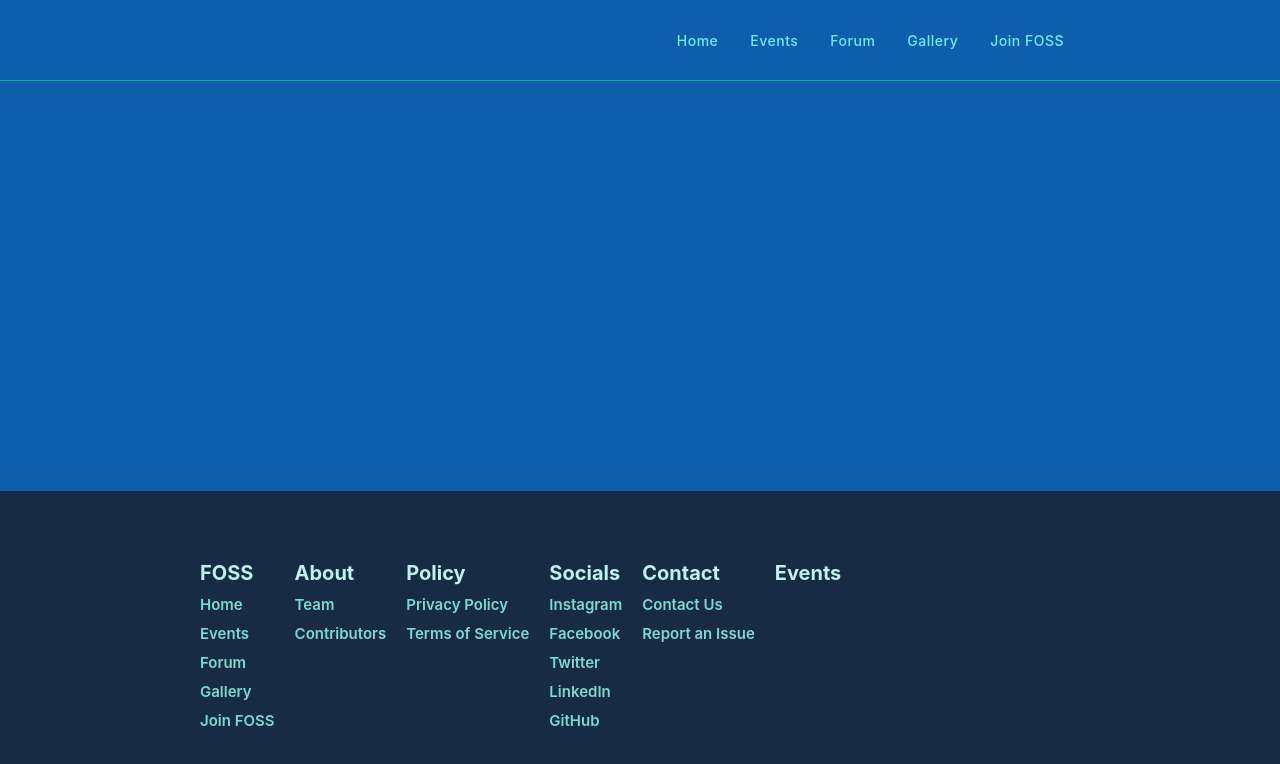
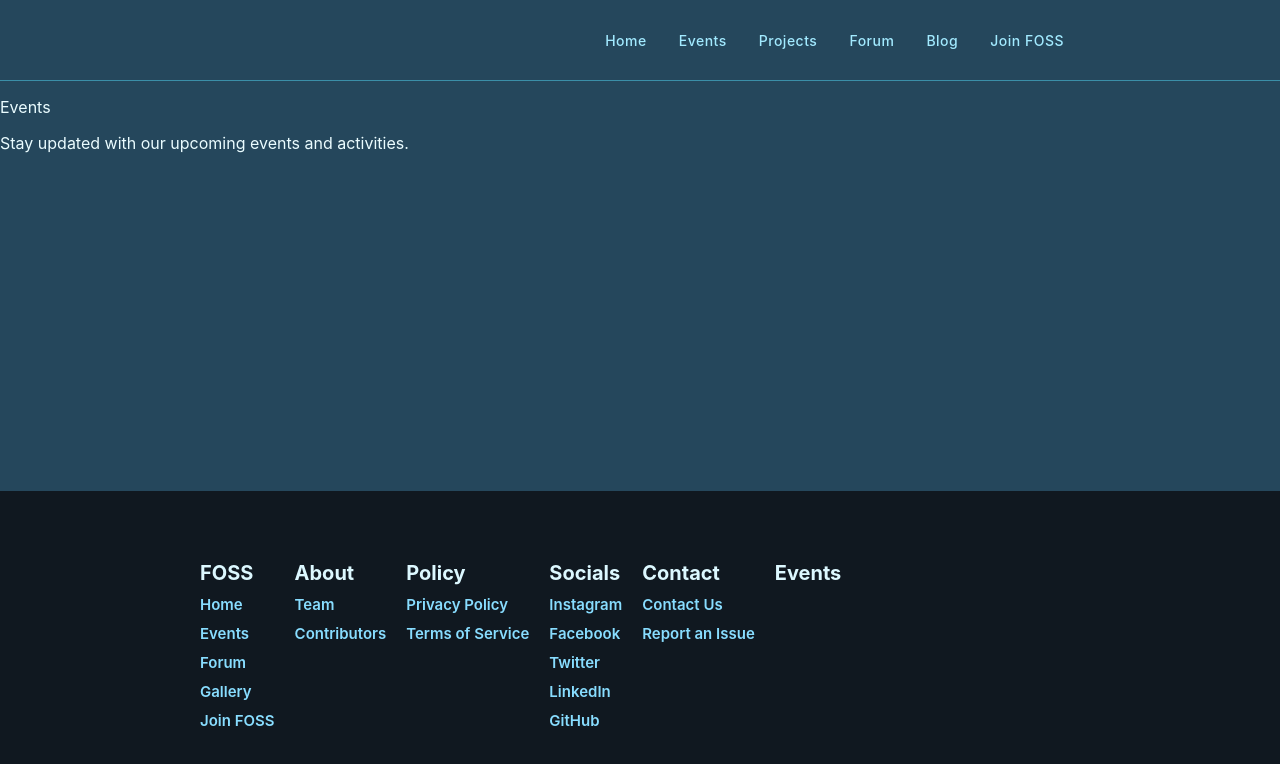
Before and after one commit to IceBear-32/FossWeb, a Nuxt app: page /events in a window 1280 px wide. Shown: the top 764 px of the page. Built offline with nearby package versions, Linux system fonts and the light colour scheme.

Commit message:
color palette

```diff
--- a/assets/css/color_defs.css
+++ b/assets/css/color_defs.css
@@ -1,19 +1,19 @@
 :root {
-  --color-primary: #2F78BF;
-  --color-counter-primary: #0e5eae;
-  --color-counter-secondary: #1962ac;
+  --color-primary: #1a2c38;               /* Dark blue-gray (base tone) */
+  --color-counter-primary: #25475c;       /* Slate blue for hover/alt */
+  --color-counter-secondary: #2e5f77;     /* Mid slate blue (contrast alt) */
 
-  --color-highlight: #95fff1;
-  --color-button-primary: #47cbff;
+  --color-highlight: #69C3FF;             /* Icy blue for highlights */
+  --color-button-primary: #44baff;        /* Crisp, professional blue */
 
-  --color-text-primary: #e8fffd;
-  --color-text-secondary-dark: #71edfd;
-  --color-text-secondary: #86f7ff;
+  --color-text-primary: #eafcff;          /* Very light cyan-white */
+  --color-text-secondary-dark: #a2eaff;   /* Light cyan for accents on dark bg */
+  --color-text-secondary: #bdf2ff;        /* Brighter cyan for accent text */
 
-  --color-divider: #03af9b;
-  --color-border-primary: #80c1e3;
+  --color-divider: #3b8fa8;               /* Cool cyan-blue divider */
+  --color-border-primary: #5aaecd;        /* Gentle blue border */
 
-  --color-primary-footer: #172b45;
-  --color-text-primary-footer: #c0f1ed;
-  --color-text-secondary-footer: #7cdacf;
+  --color-primary-footer: #101820;        /* Deep navy-black for footer */
+  --color-text-primary-footer: #dcf8ff;   /* Soft bright text for footer */
+  --color-text-secondary-footer: #88ddff; /* Subtle cyan accent */
 }
--- a/components/credentials.vue
+++ b/components/credentials.vue
@@ -1,6 +1,5 @@
 <template>
   <div class="auth-container">
-    <!-- Close button, shown only if showCloseBtn is true -->
     <button
       v-if="showCloseBtn"
       class="close-btn"
--- a/components/navbar.vue
+++ b/components/navbar.vue
@@ -4,8 +4,9 @@
             <ul>
                 <li><a href="/">Home</a></li>
                 <li><a href="/events">Events</a></li>
+                <li><a href="/projects">Projects</a></li>
                 <li><a href="/forum">Forum</a></li>
-                <li><a href="/eventgallery">Gallery</a></li>
+                <li><a href="/blog">Blog</a></li>
                 <li><a href="/join">Join FOSS</a></li>
             </ul>
         </nav>
--- a/components/network_animation.vue
+++ /dev/null
@@ -1,91 +0,0 @@
-<template>
-  <canvas ref="canvasRef" class="network-canvas" />
-</template>
-
-<script setup>
-import { ref, onMounted, onBeforeUnmount } from 'vue';
-
-const canvasRef = ref(null);
-let animationFrameId;
-let nodes = [];
-
-const MAX_DIST = 150;
-
-onMounted(() => {
-  const canvas = canvasRef.value;
-  const ctx = canvas.getContext('2d');
-
-  const resizeCanvas = () => {
-    const rect = canvas.parentElement.getBoundingClientRect();
-    canvas.width = rect.width;
-    canvas.height = rect.height;
-
-    // Regenerate nodes with correct bounds
-    nodes = Array.from({ length: 75 }, () => ({
-      x: Math.random() * canvas.width,
-      y: Math.random() * canvas.height,
-      vx: (Math.random() - 0.5) * 0.5,
-      vy: (Math.random() - 0.5) * 0.5,
-      radius: 3 + Math.random() * 2
-    }));
-  };
-
-  resizeCanvas();
-
-  const draw = () => {
-    ctx.clearRect(0, 0, canvas.width, canvas.height);
-
-    for (const node of nodes) {
-      node.x += node.vx;
-      node.y += node.vy;
-
-      if (node.x <= 0 || node.x >= canvas.width) node.vx *= -1;
-      if (node.y <= 0 || node.y >= canvas.height) node.vy *= -1;
-
-      ctx.beginPath();
-      ctx.arc(node.x, node.y, node.radius, 0, Math.PI * 2);
-      ctx.fillStyle = 'rgba(66, 147, 140, 0.8)';
-      ctx.fill();
-    }
-
-    for (let i = 0; i < nodes.length; i++) {
-      for (let j = i + 1; j < nodes.length; j++) {
-        const dx = nodes[i].x - nodes[j].x;
-        const dy = nodes[i].y - nodes[j].y;
-        const dist = Math.sqrt(dx * dx + dy * dy);
-
-        if (dist < MAX_DIST) {
-          ctx.beginPath();
-          ctx.moveTo(nodes[i].x, nodes[i].y);
-          ctx.lineTo(nodes[j].x, nodes[j].y);
-          ctx.strokeStyle = `rgba(66, 147, 140, ${1 - dist / MAX_DIST})`;
-          ctx.stroke();
-        }
-      }
-    }
-
-    animationFrameId = requestAnimationFrame(draw);
-  };
-
-  draw();
-
-  window.addEventListener('resize', resizeCanvas);
-});
-
-onBeforeUnmount(() => {
-  cancelAnimationFrame(animationFrameId);
-  window.removeEventListener('resize', resizeCanvas);
-});
-</script>
-
-<style scoped>
-.network-canvas {
-  position: absolute;
-  top: 0;
-  left: 0;
-  width: 100%;
-  height: 100%;
-  z-index: 0;
-  display: block;
-}
-</style>
--- a/components/sub_card.vue
+++ b/components/sub_card.vue
@@ -57,6 +57,8 @@ const processedDescription = computed(() => {
     margin: 0;
     font-weight: 600;
     font-size: 12px;
+    line-height: 1.7;
+    letter-spacing: -0.02rem;
 }
 
 .card-description {
--- /dev/null
+++ b/pages/blog.vue
@@ -0,0 +1 @@
+<template></template>
--- a/pages/events.vue
+++ b/pages/events.vue
@@ -1,2 +1,9 @@
 <template>
+    <div class="container">
+        <p class="page-title">Events</p>
+        <p class="page-description">Stay updated with our upcoming events and activities.</p>
+        <div class="events-timeline-container">
+
+        </div>
+    </div>
 </template>
--- a/pages/index.vue
+++ b/pages/index.vue
@@ -139,6 +139,10 @@ const userLoggedIn = ref(false);
     margin-top: -240px;
 }
 
+.hero-title {
+    text-shadow: 2px 2px black;
+}
+
 .highlight {
     color: var(--color-highlight);
 }
@@ -202,7 +206,6 @@ const userLoggedIn = ref(false);
         color 0.3s,
         text-shadow 0.5s,
         opacity 0.5s;
-    cursor: pointer;
 }
 
 @keyframes fadeSlideUp {
@@ -212,19 +215,7 @@ const userLoggedIn = ref(false);
     }
 }
 
-.animated-title:hover {
-    transform: perspective(600px) rotateX(18deg) rotateY(-12deg) scale(1.10) translateY(-8px);
-    text-shadow:
-        0 6px 24px rgba(0,0,0,0.25),
-        0 16px 32px rgba(0,0,0,0.18);
-    opacity: 1;
-    transition:
-        transform 2s cubic-bezier(0.23, 1, 0.32, 1),
-        text-shadow 0.5s,
-        opacity 0.5s;
-}
-
-.info-card,
+.info-card-content,
 .member-card,
 .sub-card {
     animation: boxFadeIn 2s cubic-bezier(0.23, 1, 0.32, 1);
@@ -241,7 +232,7 @@ const userLoggedIn = ref(false);
     }
 }
 
-.info-card,
+.info-card-content,
 .member-card {
     transition:
         box-shadow 0.35s cubic-bezier(0.23, 1, 0.32, 1);
--- a/pages/join.vue
+++ b/pages/join.vue
@@ -1,6 +1,6 @@
 <template>
     <div class="login-form-container">
-        <Credentials />
+        <Credentials redir="/"/>
     </div>
 </template>
 
--- /dev/null
+++ b/pages/projects.vue
@@ -0,0 +1,3 @@
+<template>
+
+</template>
```
